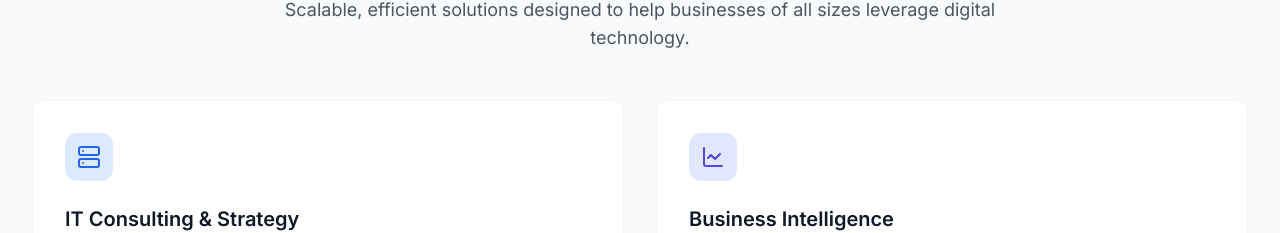
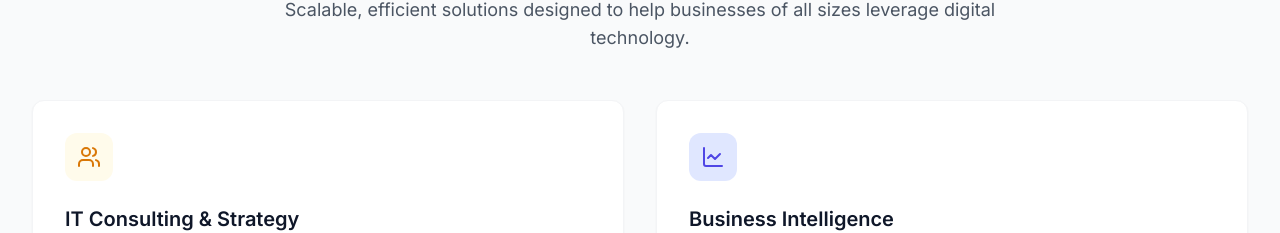
Before and after one commit to develope577/modernwave-website, a React (Vite) app: page / in a window 1280 px wide. Shown: the part 1740-1973 px from the top of the page. Built offline with nearby package versions, Linux system fonts and the light colour scheme.

Commit message:
Fix: Update IT Consulting icon
Update the IT Consulting icon to match the provided image.

```diff
--- a/src/components/BusinessSection.tsx
+++ b/src/components/BusinessSection.tsx
@@ -1,6 +1,6 @@
 
 import { useEffect, useRef } from "react";
-import { Server, LineChart, Code, Shield } from "lucide-react";
+import { Server, LineChart, Code, Shield, Users } from "lucide-react";
 import { Button } from "@/components/ui/button";
 import { Link } from "react-router-dom";
 
@@ -44,8 +44,8 @@ const BusinessSection = () => {
 
         <div className="grid grid-cols-1 md:grid-cols-2 gap-8 mt-12">
           <div className="bg-white rounded-xl shadow-sm border border-gray-100 p-8 animate-on-scroll opacity-0 translate-y-10 transition-all duration-700 delay-100 hover:shadow-md hover:scale-[1.01] transition-all">
-            <div className="w-12 h-12 flex items-center justify-center rounded-lg bg-blue-100 text-blue-600 mb-6">
-              <Server size={24} />
+            <div className="w-12 h-12 flex items-center justify-center rounded-lg bg-amber-50 text-amber-600 mb-6">
+              <Users size={24} />
             </div>
             <h3 className="text-xl font-semibold mb-3">IT Consulting & Strategy</h3>
             <p className="text-gray-600 mb-6">
```
